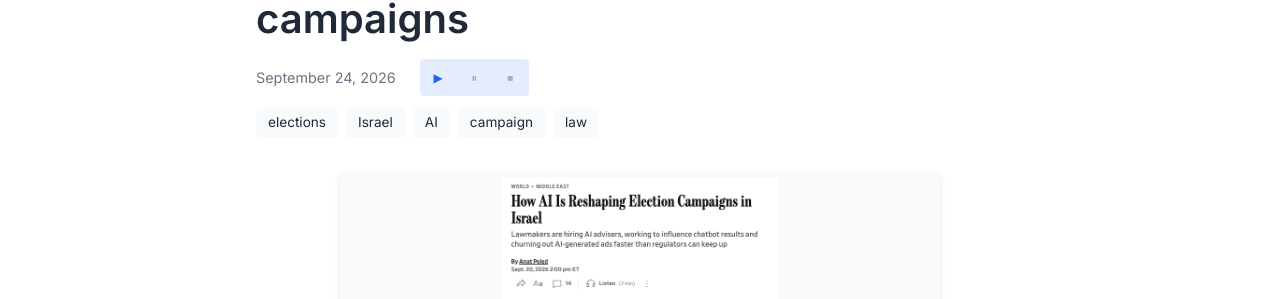
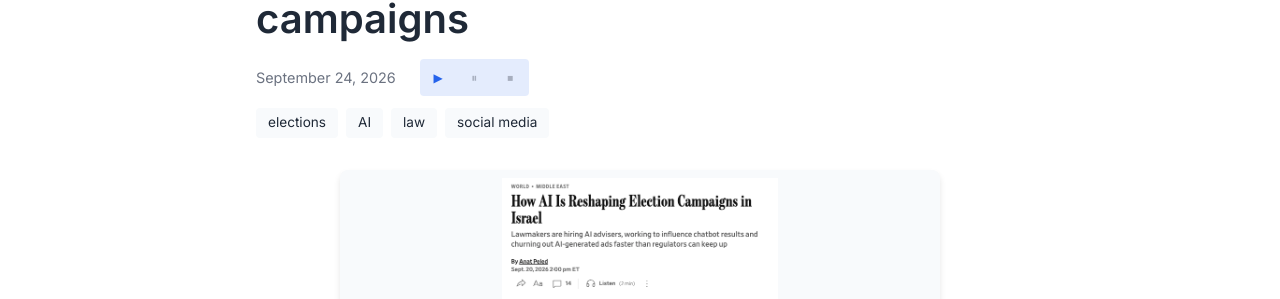
Before and after one commit to shacharmirkin/shacharmirkin.github.io, a Jekyll site: the page built from _posts/2026-09-24-wsj-ai-israel-election-campaigns.md, in a window 1280 px wide and 1096 px high. Shown: the part 196-495 px from the top of the window. Built offline with Jekyll 4.4.1, drawn with Linux system fonts in a browser that asks for light colours.

Commit message:
Fix typo and keywords

```diff
--- a/_posts/2026-09-24-wsj-ai-israel-election-campaigns.md
+++ b/_posts/2026-09-24-wsj-ai-israel-election-campaigns.md
@@ -3,7 +3,7 @@ layout: post
 title: "WSJ on AI and Israel's election campaigns"
 date: 2026-09-24 11:00:00 +0200
 categories: []
-tags: [elections, Israel, AI, campaign, law]
+tags: [elections, AI, law, social media]
 excerpt: "Monitoring Israeli election campaigns for law violations, mentioned in the Wall Street Journal"
 image: /assets/images/wsj-ai-israel-election-campaigns.png
 image_alt: "Wall Street Journal headline How AI Is Reshaping Election Campaigns in Israel"
```
Also changed, not shown: _posts/2024-10-30-shoebot.md (renamed from _posts/2024-10-30-shobot.md).
